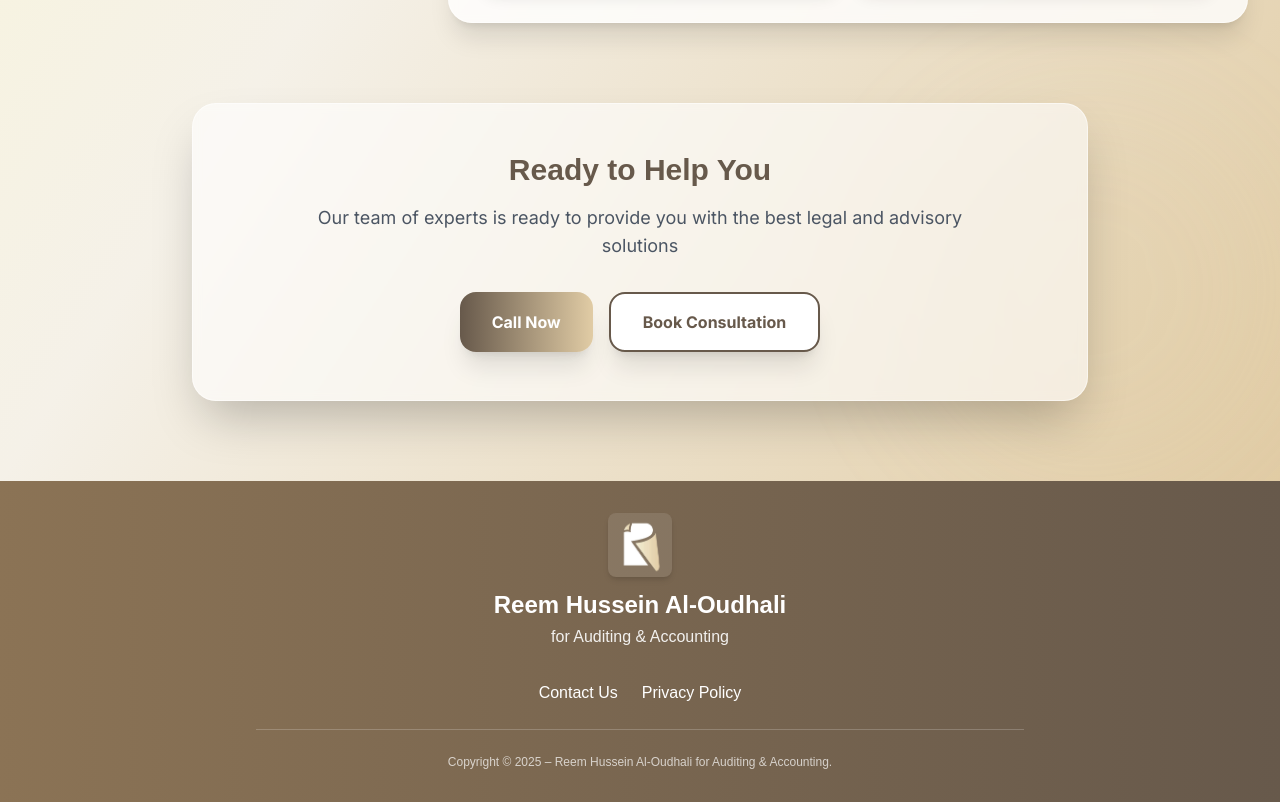
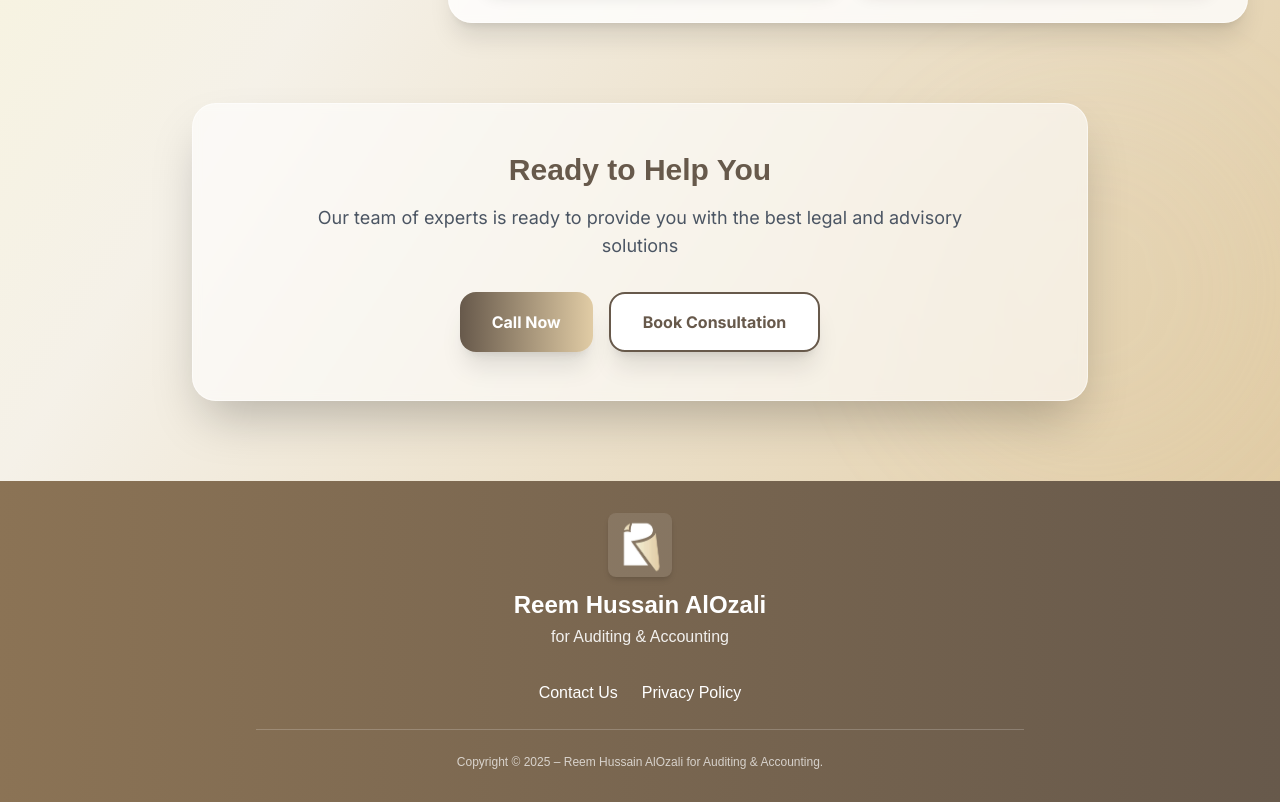
Before and after one commit to asmaaabubakr905/reem, a React (Vite) app: page / in a window 1280 px wide. Shown: the part 5455-6257 px from the top of the page. Built offline with nearby package versions, Linux system fonts and the light colour scheme.

Commit message:
new4 commit

```diff
--- a/src/components/Footer.tsx
+++ b/src/components/Footer.tsx
@@ -29,7 +29,7 @@ const Footer: React.FC<FooterProps> = ({ language }) => {
             className="w-16 h-16 object-contain mb-3 rounded-lg shadow-md bg-white/10"
           />
           <h3 className="text-2xl font-bold mb-1" style={fontStyle}>
-            {language === 'ar' ? 'ريم حسين العوذلي' : 'Reem Hussein Al-Oudhali'}
+            {language === 'ar' ? 'ريم حسين العوذلي' : 'Reem Hussain AlOzali'}
           </h3>
           <p className="text-base opacity-90 mb-2" style={fontStyle}>
             {language === 'ar' ? 'للتدقيق والمحاسبة' : 'for Auditing & Accounting'}
@@ -61,7 +61,7 @@ const Footer: React.FC<FooterProps> = ({ language }) => {
           <p className="text-xs opacity-70" style={fontStyle}>
             {language === 'ar'
               ? 'حقوق النشر © 2025 – ريم حسين العوذلي للتدقيق والمحاسبة.'
-              : 'Copyright © 2025 – Reem Hussein Al-Oudhali for Auditing & Accounting.'}
+              : 'Copyright © 2025 – Reem Hussain AlOzali for Auditing & Accounting.'}
           </p>
         </div>
       </div>
```
Also changed, not shown: src/assets/ريم.JPG (deleted), 1 other file (tests, documents, lock files or other folders).
